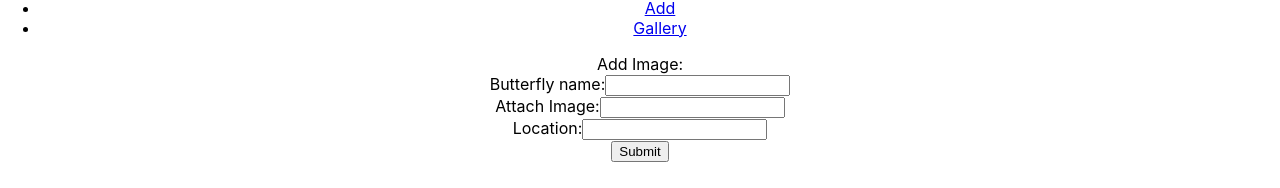
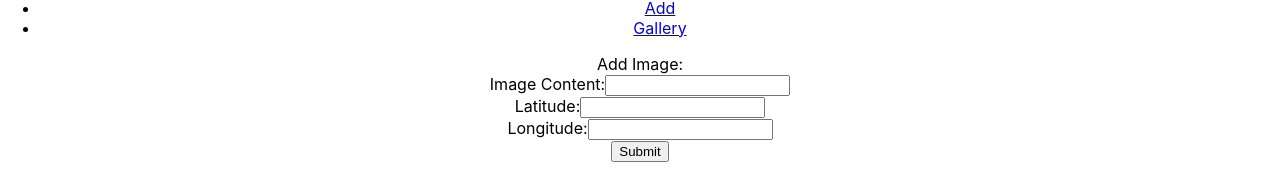
Before and after one commit to Camp-Butterfly/backend, a React (Create React App) app in the folder client/: page /gallery in a window 1280 px wide. Shown: the part 150-338 px from the top of the page. Built offline with nearby package versions, Linux system fonts and the light colour scheme.

Commit message:
update key values of sample image form

```diff
--- a/client/src/forms/ImageForm.js
+++ b/client/src/forms/ImageForm.js
@@ -35,9 +35,9 @@ class GalleryForm extends Component {
     event.preventDefault();
 
     let new_image = {
-        "image_content": this.state.image_name,
-        "longitude": this.state.scientific_name,
-        "latitude": this.state.location,
+        "image_content": this.state.image_content,
+        "longitude": this.state.longitude,
+        "latitude": this.state.latitude,
     };
     console.log(new_image);
     //let data = JSON.stringify(new_image,null);
@@ -58,7 +58,7 @@ class GalleryForm extends Component {
         </label>
         <br/>
             <label>
-            Butterfly name:
+            Image Content:
             </label>
               <input
                   className="name"
@@ -69,7 +69,7 @@ class GalleryForm extends Component {
                 />
             <label>
             <br/>
-            Attach Image:
+            Latitude:
             </label>
               {/*<input
                   className="name"
@@ -80,13 +80,13 @@ class GalleryForm extends Component {
                 />*/}<input
                   className="name"
                   type="string"
-                  name="latitude"
+                  name="longitude"
                   value={this.state.value}
                   onChange={this.updateImage}
                 />
             <br/>
              <label>
-             Location:
+             Longitude:
              </label>
               <input
                   className="name"
```
